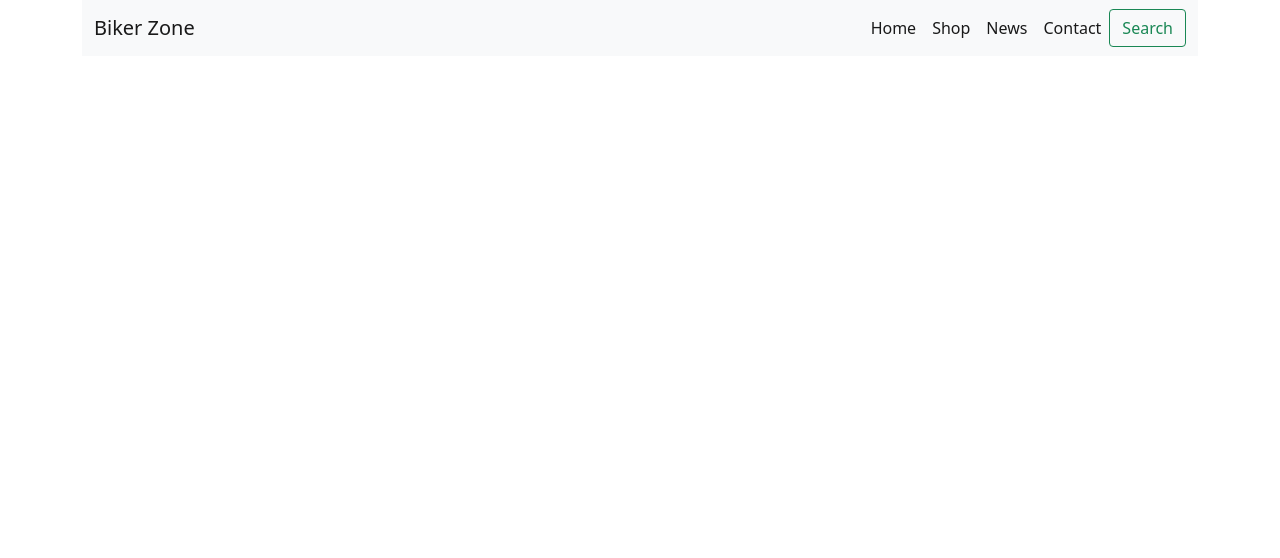
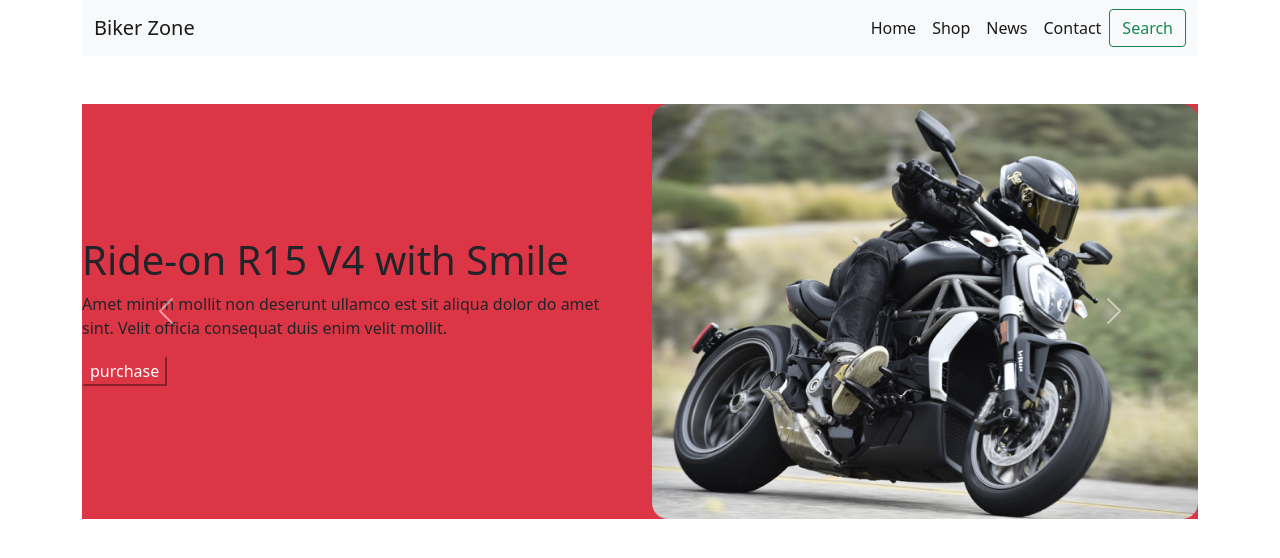
Before and after one commit to BourhanUddin-HEMEL/Biker-zone, a plain HTML site: page index.html in a window 1280 px wide. Both pictures are taken after a click on the link "Shop". Drawn offline with nearby package versions, Linux system fonts and the light colour scheme.

Commit message:
banner page

```diff
--- a/index.html
+++ b/index.html
@@ -55,6 +55,106 @@
           </div>
         </div>
       </nav>
+
+      <!--============== banner slider =========== -->
+      <div
+        id="carouselExampleControls"
+        class="carousel slide bg-danger mt-5"
+        data-bs-ride="carousel"
+      >
+        <div class="carousel-inner">
+          <div class="carousel-item active">
+            <div class="row">
+              <div
+                class="col-12 col-md-6 d-flex justify-content-center align-items-center"
+              >
+                <div>
+                  <h1>Ride-on R15 V4 with Smile</h1>
+                  <p>
+                    Amet minim mollit non deserunt ullamco est sit aliqua dolor
+                    do amet sint. Velit officia consequat duis enim velit
+                    mollit.
+                  </p>
+                  <button class="btn-danger">purchase</button>
+                </div>
+              </div>
+              <div class="col-12 col-md-6">
+                <img
+                  src="./images/bike-1.png"
+                  class="d-block w-100"
+                  alt="..."
+                />
+              </div>
+            </div>
+          </div>
+          <div class="carousel-item">
+            <div class="row">
+              <div
+                class="col-12 col-md-6 d-flex justify-content-center align-items-center"
+              >
+                <div>
+                  <h1>Ride-on R15 V4 with Smile</h1>
+                  <p>
+                    Amet minim mollit non deserunt ullamco est sit aliqua dolor
+                    do amet sint. Velit officia consequat duis enim velit
+                    mollit.
+                  </p>
+                  <button class="btn-danger">purchase</button>
+                </div>
+              </div>
+              <div class="col-12 col-md-6">
+                <img
+                  src="./images/bike-2.png"
+                  class="d-block w-100"
+                  alt="..."
+                />
+              </div>
+            </div>
+          </div>
+          <div class="carousel-item">
+            <div class="row">
+              <div
+                class="col-12 col-md-6 d-flex justify-content-center align-items-center"
+              >
+                <div>
+                  <h1>Ride-on R15 V4 with Smile</h1>
+                  <p>
+                    Amet minim mollit non deserunt ullamco est sit aliqua dolor
+                    do amet sint. Velit officia consequat duis enim velit
+                    mollit.
+                  </p>
+                  <button class="btn-danger">purchase</button>
+                </div>
+              </div>
+              <div class="col-12 col-md-6">
+                <img
+                  src="./images/bike-3.png"
+                  class="d-block w-100"
+                  alt="..."
+                />
+              </div>
+            </div>
+          </div>
+        </div>
+        <button
+          class="carousel-control-prev"
+          type="button"
+          data-bs-target="#carouselExampleControls"
+          data-bs-slide="prev"
+        >
+          <span class="carousel-control-prev-icon" aria-hidden="true"></span>
+          <span class="visually-hidden">Previous</span>
+        </button>
+        <button
+          class="carousel-control-next"
+          type="button"
+          data-bs-target="#carouselExampleControls"
+          data-bs-slide="next"
+        >
+          <span class="carousel-control-next-icon" aria-hidden="true"></span>
+          <span class="visually-hidden">Next</span>
+        </button>
+      </div>
     </header>
     <!--============ main section ================== -->
     <main></main>
```
